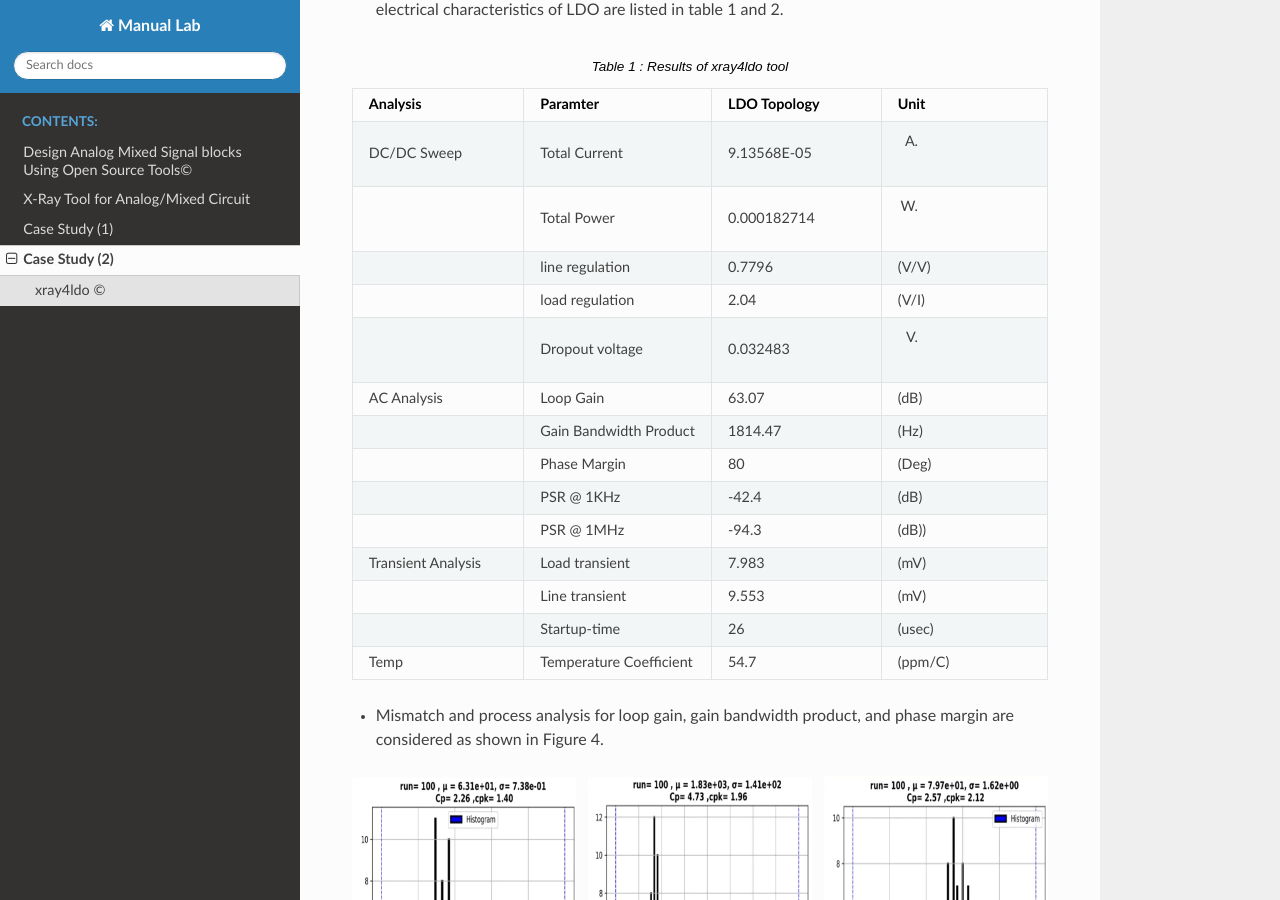
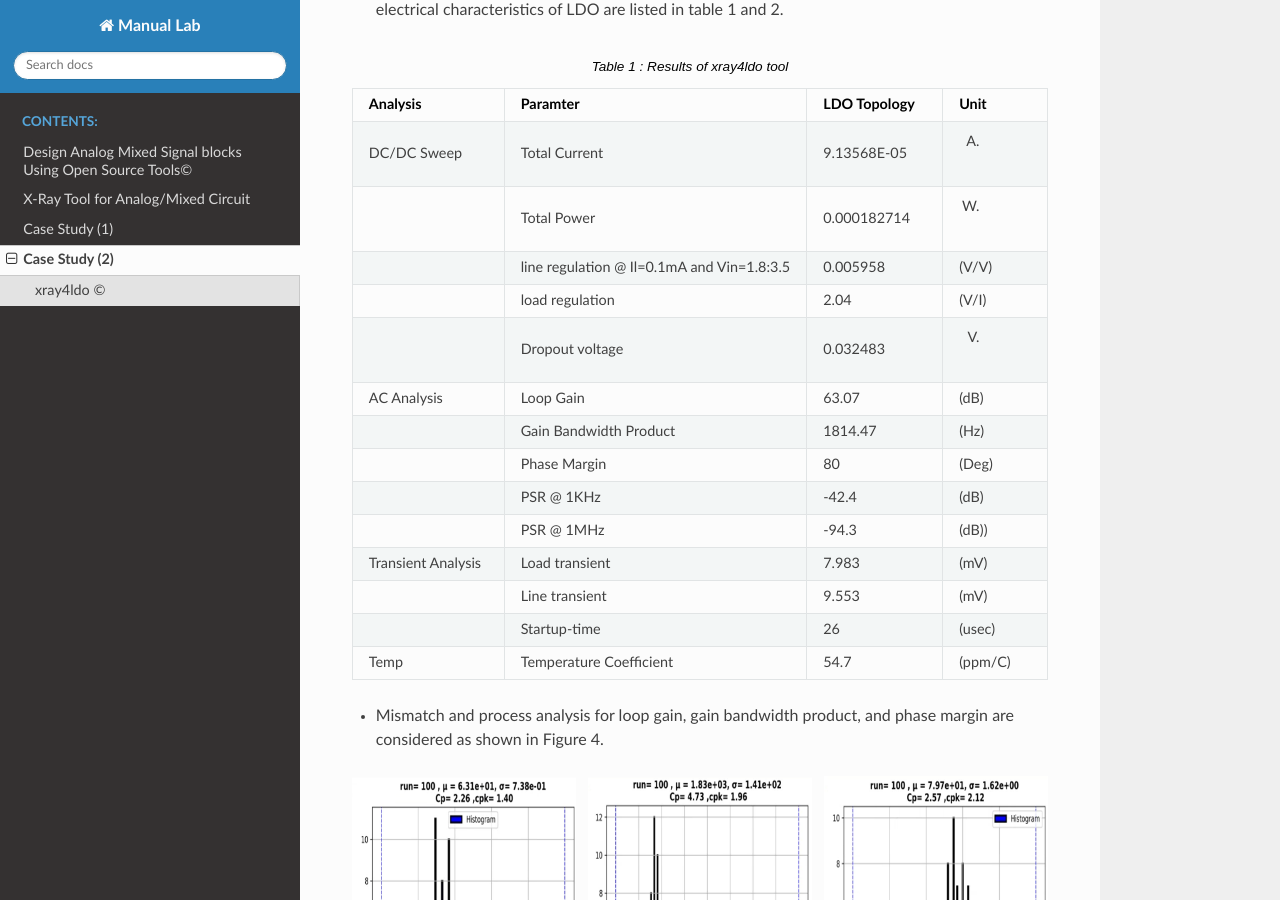
Before and after one commit to Ahmedredamohamed2022/Manual_Lab, a Sphinx documentation site: the page built from docs/source/xray4ldo.rst, in a window 1280 px wide and 900 px high, scrolled down 1858 px. Built offline with Sphinx 7.4.7 and the Read the Docs theme 2.0.0, drawn with Linux system fonts in a browser that asks for light colours.

Commit message:
Update xray4ldo.rst

```diff
--- a/docs/source/xray4ldo.rst
+++ b/docs/source/xray4ldo.rst
@@ -57,8 +57,8 @@ xray4ldo ©
      - 0.000182714
      - (W)
    * -
-     - line regulation
-     - 0.7796
+     - line regulation @ Il=0.1mA and Vin=1.8:3.5
+     - 0.005958
      - (V/V)
    * -
      - load regulation
```
